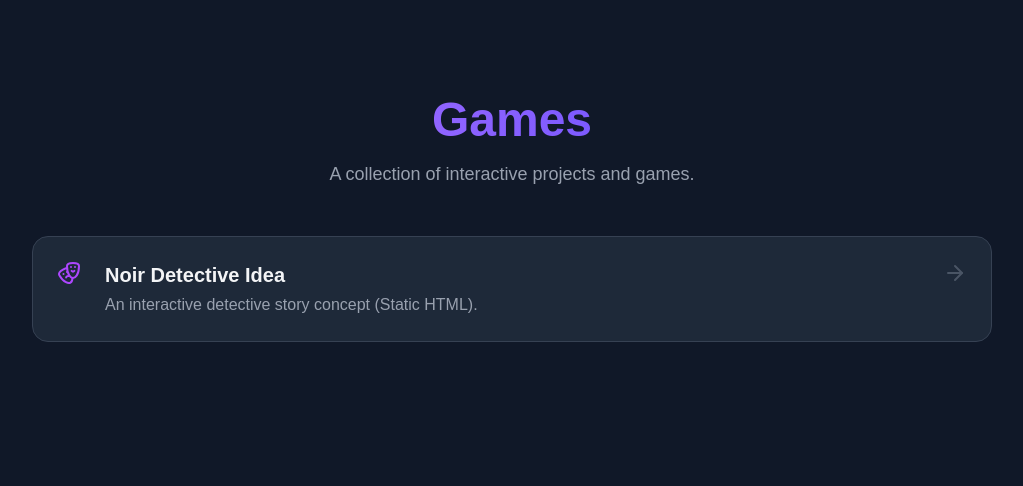
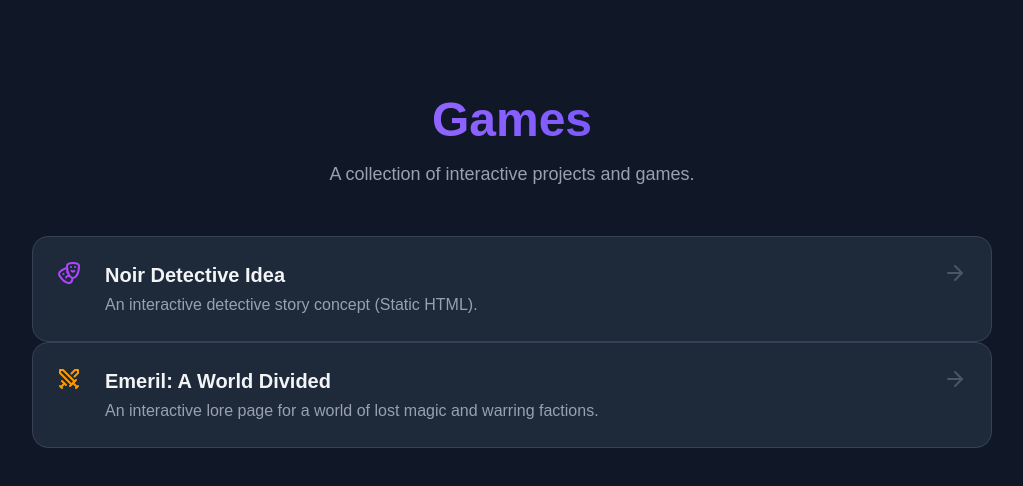
Before and after one commit to ferynd/Website, a Next.js app: page /games in a window 1280 px wide. Shown: the top 486 px of the page, without its empty margins (128-1151 px from the left). Built offline with nearby package versions, Linux system fonts and the light colour scheme.

Commit message:
Update page.tsx

```diff
--- a/app/games/page.tsx
+++ b/app/games/page.tsx
@@ -1,7 +1,7 @@
 'use client';
 
 import Link from 'next/link';
-import { ArrowRight, Drama } from 'lucide-react';
+import { ArrowRight, Drama, Swords } from 'lucide-react';
 
 const gameList = [
   {
@@ -9,6 +9,12 @@ const gameList = [
     description: 'An interactive detective story concept (Static HTML).',
     href: '/games/noir_detective_idea/index.html',
     icon: <Drama size={24} className="text-purple-500" />,
+  },
+  {
+    name: 'Emeril: A World Divided',
+    description: 'An interactive lore page for a world of lost magic and warring factions.',
+    href: '/games/Emeril_A_World_Divided/index.html',
+    icon: <Swords size={24} className="text-amber-500" />,
   },
 ];
 
```
